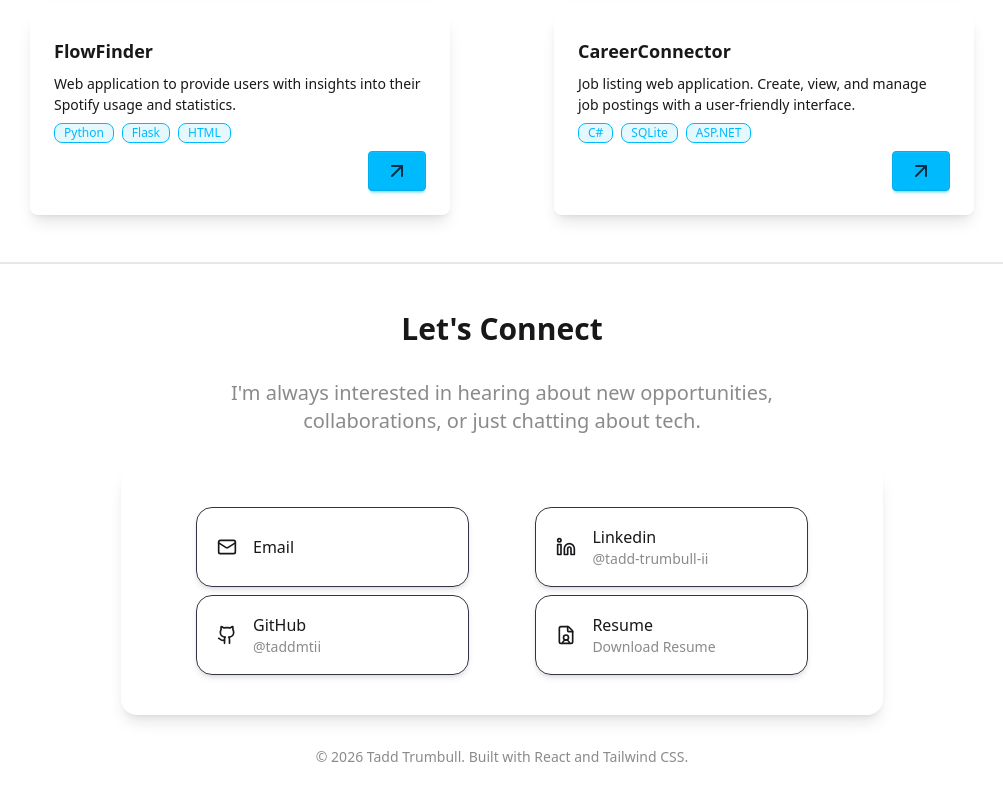
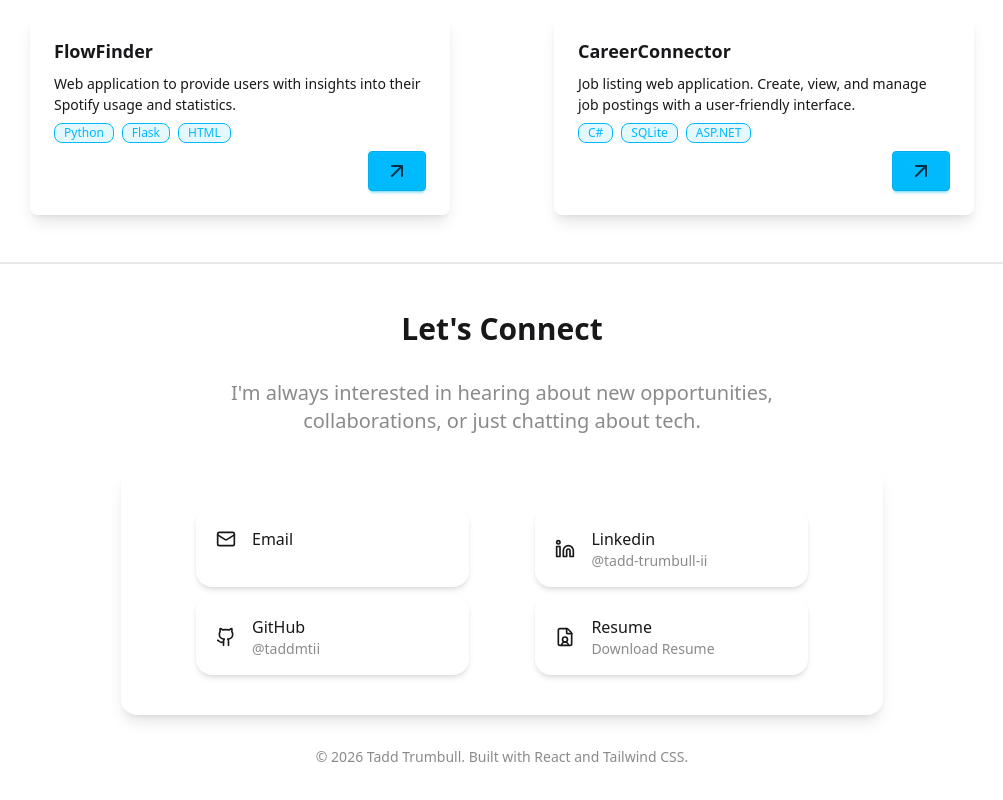
Before and after one commit to taddmtii/portfolio, a React (Vite) app: page / in a window 1280 px wide. Shown: the part 1764-2564 px from the top of the page, without its empty margins (138-1141 px from the left). Built offline with nearby package versions, Linux system fonts and the light colour scheme.

Commit message:
added hover animations to most card like components

```diff
--- a/src/App.css
+++ b/src/App.css
@@ -3,3 +3,9 @@
 @plugin "daisyui" {
     themes: light --default;
 }
+
+.card:hover {
+    box-shadow: 0 0 25px rgba(59, 130, 246, 0.4);
+    border-color: rgba(168, 85, 247, 0.4);
+    transition: all 0.3s ease-out;
+}
--- a/src/components/Contact.tsx
+++ b/src/components/Contact.tsx
@@ -13,7 +13,7 @@ export default function Contact() {
         <div className="flex md:p-10 p-6 flex-col justify-between gap-2 shadow-lg rounded-2xl w-[70%]">
           <div className="flex justify-evenly flex-col md:flex-row md:gap-8 gap-2">
             <a
-              className="flex p-5 hover:cursor-pointer duration-300 ease-in border border-[#323544] shadow-md hover:bg-info rounded-2xl md:w-[40%] w-full h-20"
+              className="flex p-5 hover:cursor-pointer duration-300 ease-in shadow-md card rounded-2xl md:w-[40%] w-full h-20"
               href="mailto:taddtrumbullii@gmail.com"
               target="_blank"
             >
@@ -24,7 +24,7 @@ export default function Contact() {
             </a>
 
             <a
-              className="flex p-5 hover:cursor-pointer duration-300 ease-in border border-[#323544] shadow-md hover:bg-info rounded-2xl md:w-[40%] w-full h-20"
+              className="flex p-5 hover:cursor-pointer duration-300 ease-in shadow-md card rounded-2xl md:w-[40%] w-full h-20"
               href="https://www.linkedin.com/in/tadd-trumbull-ii-7228a2300/"
               target="_blank"
             >
@@ -39,7 +39,7 @@ export default function Contact() {
           </div>
           <div className="flex justify-evenly flex-col md:flex-row md:gap-8 gap-2">
             <a
-              className="flex p-5 hover:cursor-pointer duration-300 ease-in border border-[#323544] shadow-md hover:bg-info rounded-2xl md:w-[40%] w-full h-20"
+              className="flex p-5 hover:cursor-pointer duration-300 ease-in shadow-md card rounded-2xl md:w-[40%] w-full h-20"
               href="https://github.com/taddmtii"
               target="_blank"
             >
@@ -53,7 +53,7 @@ export default function Contact() {
             </a>
 
             <a
-              className="flex p-5 hover:cursor-pointer duration-300 ease-in border border-[#323544] shadow-md hover:bg-info rounded-2xl md:w-[40%] w-full h-20"
+              className="flex p-5 hover:cursor-pointer duration-300 ease-in shadow-md card rounded-2xl md:w-[40%] w-full h-20"
               href={resume}
               download="Tadd_Resume.pdf"
             >
--- a/src/components/ExperienceCard.tsx
+++ b/src/components/ExperienceCard.tsx
@@ -15,7 +15,7 @@ export default function ExperienceCard({
 }: ExperienceCardProps) {
   return (
     <>
-      <div className="flex px-10 flex-row shadow-lg rounded-2xl p-6 w-full md:h-45">
+      <div className="flex card px-10 flex-row shadow-lg rounded-2xl p-6 w-full md:h-45">
         <div className="flex flex-col gap-3">
           <div>
             <div className="flex flex-wrap items-center gap-2">
```
